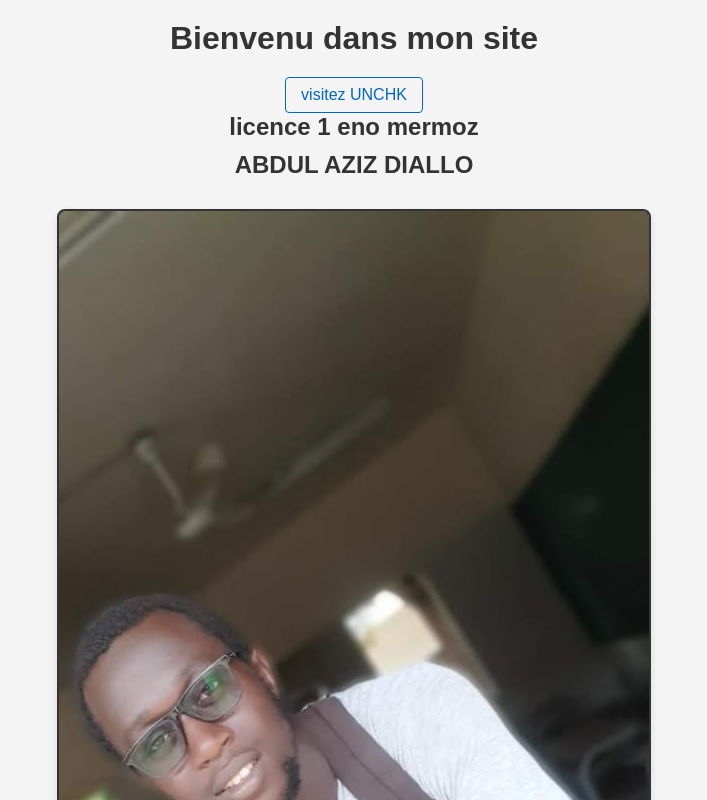
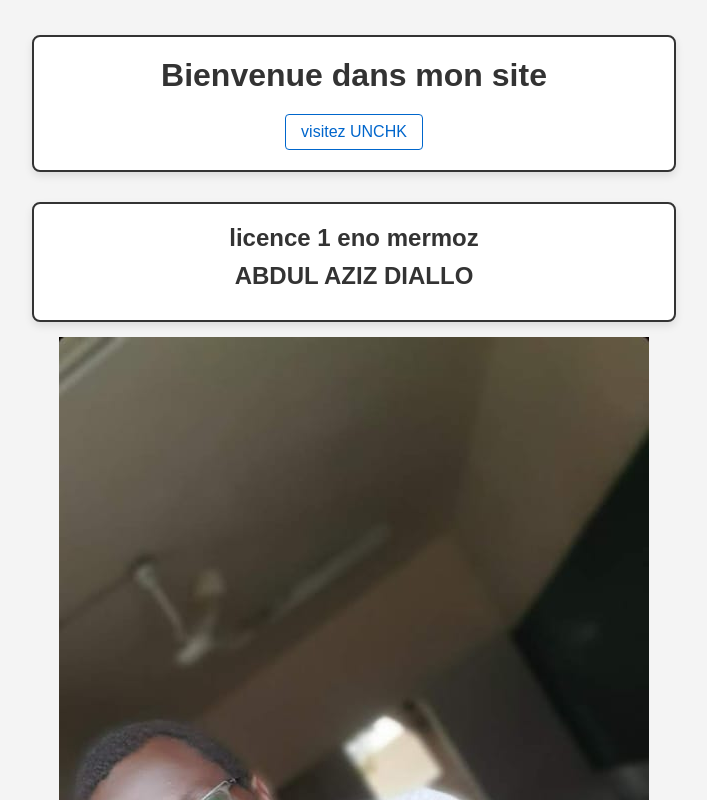
Before and after one commit to abdulaziz55995/Abdulaziz55995.github.io, a plain HTML site: page index.html in a window 1280 px wide. Shown: the top 800 px of the page, without its empty margins (286-993 px from the left). Drawn offline with Linux system fonts and the light colour scheme.

Commit message:
Update index.html

```diff
--- a/index.html
+++ b/index.html
@@ -1,21 +1,25 @@
-
 <!DOCTYPE html>
 <html lang="en">
 <head>
     <meta charset="UTF-8">
     <meta name="viewport" content="width=device-width, initial-scale=1.0">
-    <title>I D A</title>
+    <title> mon premier site web</title>
     <link rel="stylesheet" href="styles.css">
 </head>
 <body>
-    <h1>Bienvenu dans mon site</h1>
-    <a href="https://www.unchk.sn/" target="_blank">visitez UNCHK</a>
+    <div class="text-container">
+        <h1>Bienvenue dans mon site</h1>
+        <a href="https://www.unchk.sn/" target="_blank">visitez UNCHK</a>
+    </div>
 
-    <h2>licence 1 eno mermoz</h2>
-    <h2>ABDUL AZIZ DIALLO</h2>
+    <div class="text-container">
+        <h2>licence 1 eno mermoz</h2>
+        <h2>ABDUL AZIZ DIALLO</h2>
+    </div>
 
-    <div class="image-container">
+    <div class="small-image-container">
         <img src="image/WhatsApp Image 2025-05-20 at 19.19.43.jpeg" alt="mon image">
+        <div class="phone-number">+221 77 826 85 99 </div>
     </div>
 
     <script src="script.js"></script>
```
